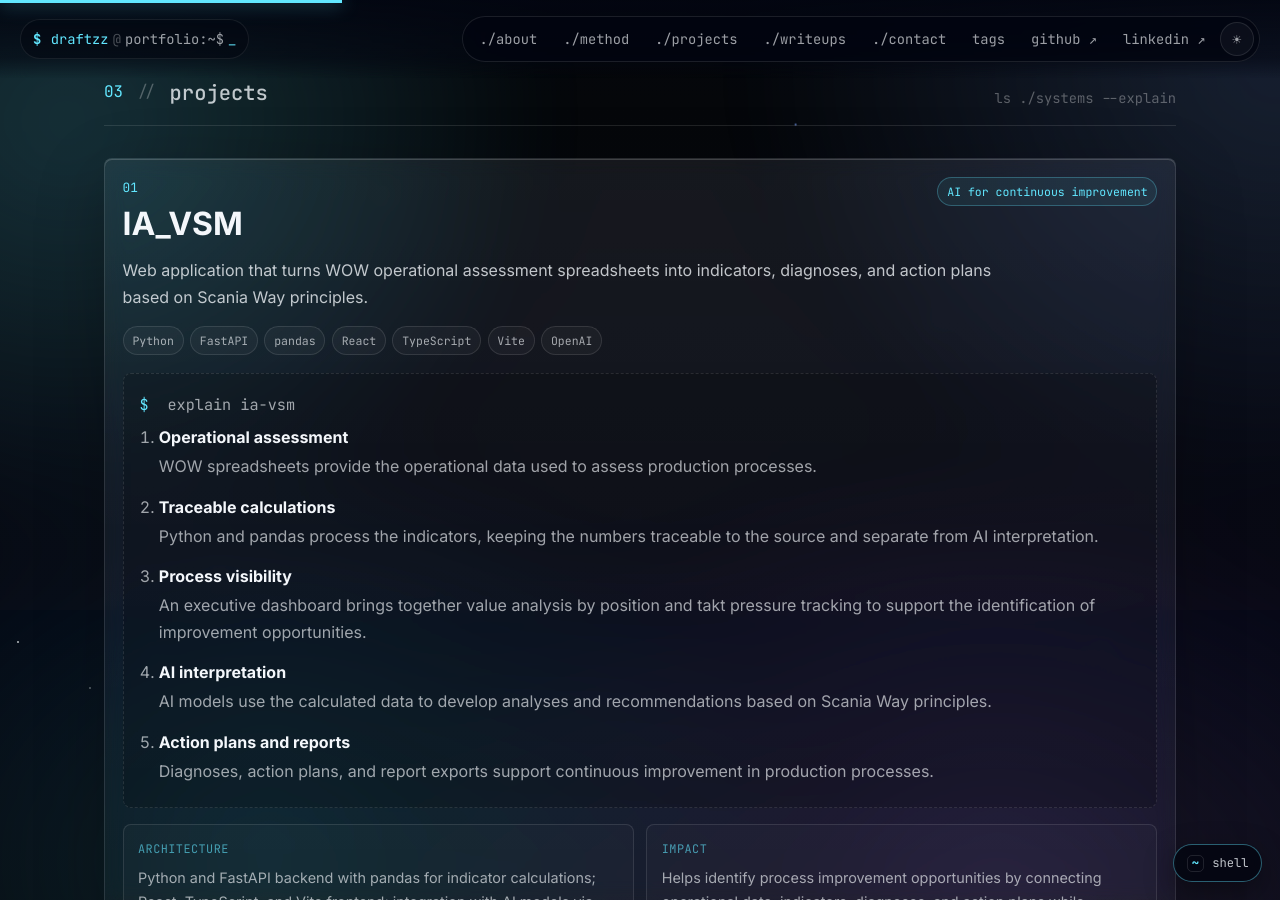
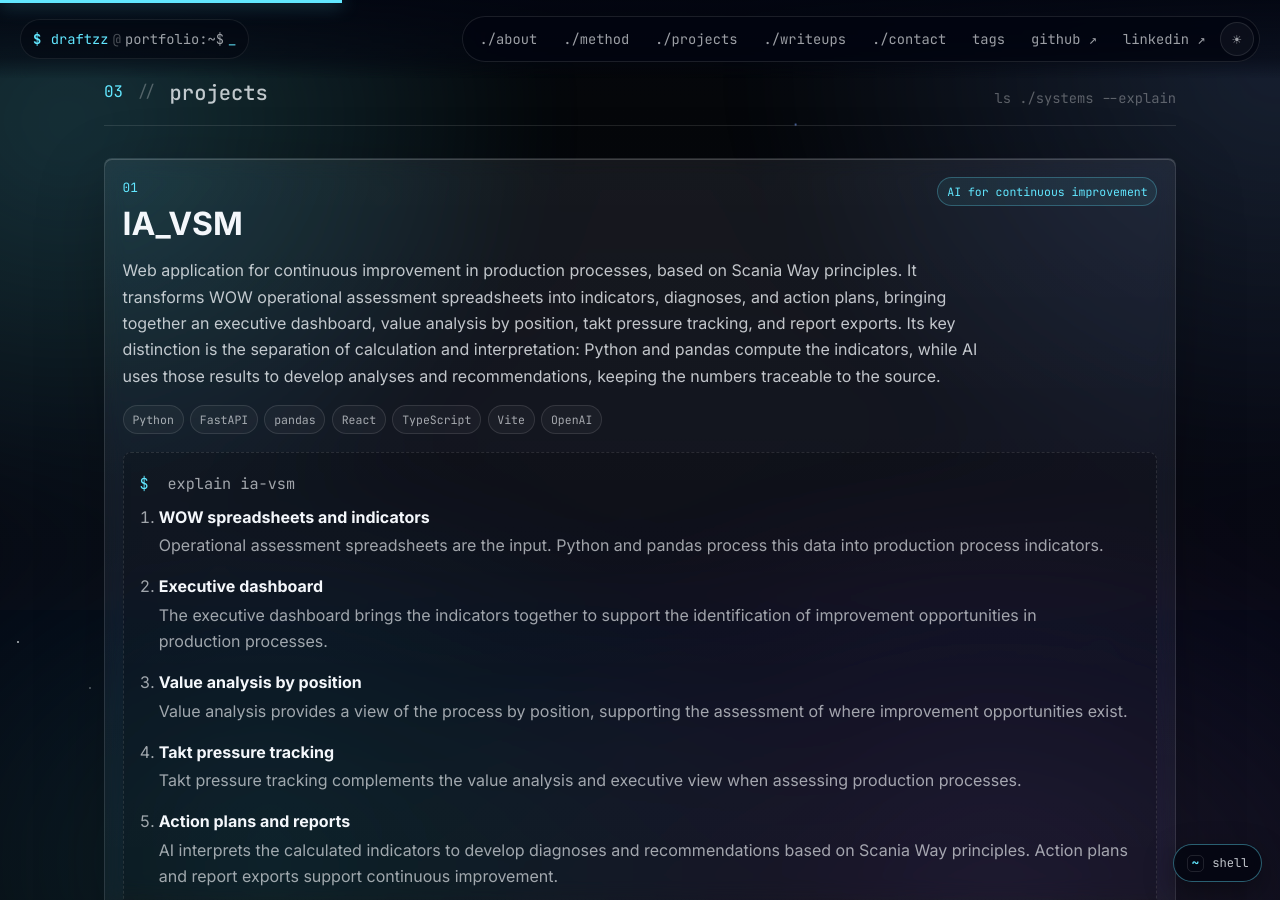
Before and after one commit to draftzz/draftzz.github.io, a Jekyll site: the page built from index.md, in a window 1280 px wide and 900 px high, scrolled down 2090 px. Built offline with Jekyll 4.4.1, drawn with Linux system fonts in a browser that asks for light colours; some web fonts are replaced.

Commit message:
Clarify IA_VSM operational analysis and continuous improvement scope

```diff
--- a/_data/projects.yml
+++ b/_data/projects.yml
@@ -2,8 +2,8 @@
   name: IA_VSM
   type_en: "AI for continuous improvement"
   type_pt: "Inteligência Artificial para Melhoria Contínua"
-  summary_en: "Web application that turns WOW operational assessment spreadsheets into indicators, diagnoses, and action plans based on Scania Way principles."
-  summary_pt: "Aplicação web que transforma planilhas de levantamento operacional WOW em indicadores, diagnósticos e planos de ação, com base nos princípios do Scania Way."
+  summary_en: "Web application for continuous improvement in production processes, based on Scania Way principles. It transforms WOW operational assessment spreadsheets into indicators, diagnoses, and action plans, bringing together an executive dashboard, value analysis by position, takt pressure tracking, and report exports. Its key distinction is the separation of calculation and interpretation: Python and pandas compute the indicators, while AI uses those results to develop analyses and recommendations, keeping the numbers traceable to the source."
+  summary_pt: "Aplicação web que transforma planilhas de levantamento operacional WOW em indicadores, diagnósticos e planos de ação, com base nos princípios do Scania Way. A solução reúne painel executivo, análise de valor por posição, acompanhamento da pressão de takt e exportação de relatórios para apoiar a identificação de oportunidades de melhoria nos processos produtivos. Seu principal diferencial é a separação entre cálculo e interpretação: os indicadores são processados em Python e pandas, enquanto a inteligência artificial utiliza esses dados para elaborar análises e recomendações, mantendo os números rastreáveis à fonte."
   tags_en:
     - "Python"
     - "FastAPI"
@@ -21,26 +21,26 @@
     - "Vite"
     - "OpenAI"
   flow:
-    - title_en: "Operational assessment"
-      title_pt: "Levantamento operacional"
-      body_en: "WOW spreadsheets provide the operational data used to assess production processes."
-      body_pt: "Planilhas WOW fornecem os dados operacionais usados para avaliar os processos produtivos."
-    - title_en: "Traceable calculations"
-      title_pt: "Cálculos rastreáveis"
-      body_en: "Python and pandas process the indicators, keeping the numbers traceable to the source and separate from AI interpretation."
-      body_pt: "Python e pandas processam os indicadores, mantendo os números rastreáveis à fonte e separados da interpretação da IA."
-    - title_en: "Process visibility"
-      title_pt: "Visibilidade do processo"
-      body_en: "An executive dashboard brings together value analysis by position and takt pressure tracking to support the identification of improvement opportunities."
-      body_pt: "O painel executivo reúne análise de valor por posição e acompanhamento da pressão de takt para apoiar a identificação de oportunidades de melhoria."
-    - title_en: "AI interpretation"
-      title_pt: "Interpretação com IA"
-      body_en: "AI models use the calculated data to develop analyses and recommendations based on Scania Way principles."
-      body_pt: "Modelos de IA utilizam os dados calculados para elaborar análises e recomendações com base nos princípios do Scania Way."
+    - title_en: "WOW spreadsheets and indicators"
+      title_pt: "Planilhas WOW e indicadores"
+      body_en: "Operational assessment spreadsheets are the input. Python and pandas process this data into production process indicators."
+      body_pt: "As planilhas de levantamento operacional são a entrada. Python e pandas processam esses dados para gerar indicadores dos processos produtivos."
+    - title_en: "Executive dashboard"
+      title_pt: "Painel executivo"
+      body_en: "The executive dashboard brings the indicators together to support the identification of improvement opportunities in production processes."
+      body_pt: "O painel executivo reúne os indicadores para apoiar a identificação de oportunidades de melhoria nos processos produtivos."
+    - title_en: "Value analysis by position"
+      title_pt: "Análise de valor por posição"
+      body_en: "Value analysis provides a view of the process by position, supporting the assessment of where improvement opportunities exist."
+      body_pt: "A análise de valor oferece uma leitura do processo por posição, apoiando a avaliação de onde existem oportunidades de melhoria."
+    - title_en: "Takt pressure tracking"
+      title_pt: "Acompanhamento da pressão de takt"
+      body_en: "Takt pressure tracking complements the value analysis and executive view when assessing production processes."
+      body_pt: "O acompanhamento da pressão de takt complementa a análise de valor e a visão executiva na avaliação dos processos produtivos."
     - title_en: "Action plans and reports"
       title_pt: "Planos de ação e relatórios"
-      body_en: "Diagnoses, action plans, and report exports support continuous improvement in production processes."
-      body_pt: "Diagnósticos, planos de ação e exportação de relatórios apoiam a melhoria contínua dos processos produtivos."
+      body_en: "AI interprets the calculated indicators to develop diagnoses and recommendations based on Scania Way principles. Action plans and report exports support continuous improvement."
+      body_pt: "A IA interpreta os indicadores calculados para elaborar diagnósticos e recomendações com base nos princípios do Scania Way. Planos de ação e exportação de relatórios apoiam a melhoria contínua."
   architecture_en: "Python and FastAPI backend with pandas for indicator calculations; React, TypeScript, and Vite frontend; integration with AI models via OpenAI for analysis and recommendations."
   architecture_pt: "Backend em Python e FastAPI com pandas para cálculo dos indicadores; frontend em React, TypeScript e Vite; integração com modelos de IA via OpenAI para análises e recomendações."
   impact_en: "Helps identify process improvement opportunities by connecting operational data, indicators, diagnoses, and action plans while preserving numerical traceability."
```
